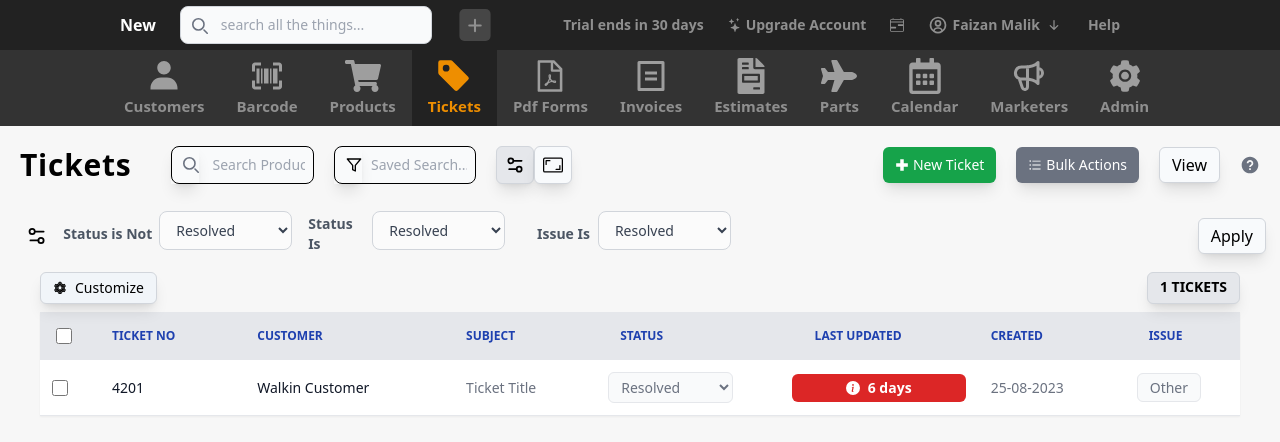
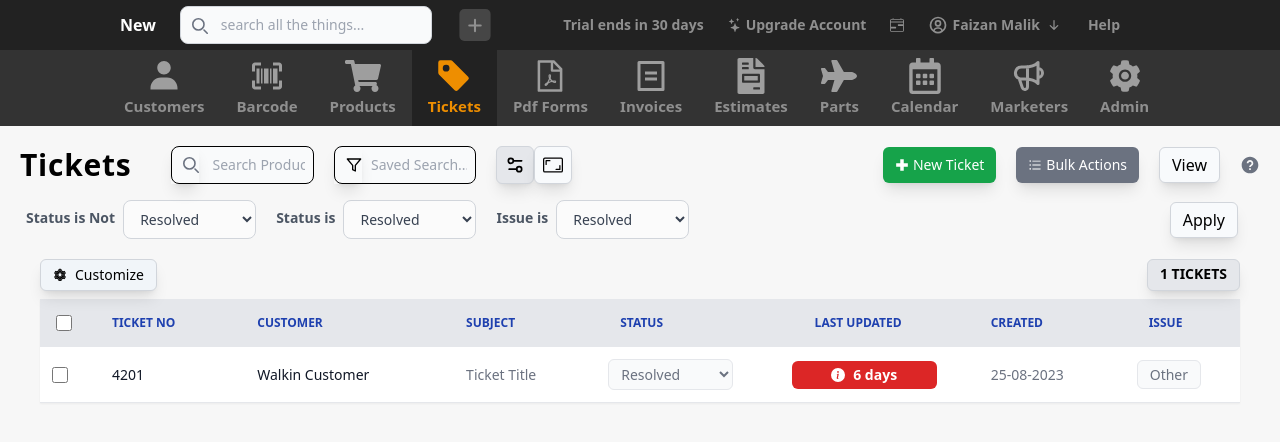
Before and after one commit to faixanmalik/pages, a Next.js app: page /menu/tickets in a window 1280 px wide. Shown: the top 442 px of the page. Built offline with nearby package versions, Linux system fonts and the light colour scheme.

Commit message:
chage in tickets page

```diff
--- a/src/pages/menu/tickets.js
+++ b/src/pages/menu/tickets.js
@@ -99,17 +99,41 @@ const Tickets = () => {
             </div>
           </div>
 
-          <div className='flex items-center w-full'>
 
-            <div className='flex w-full items-center space-x-4'>
+          <div className='flex items-center w-full justify-between'>
 
-              <LuSettings2 className='text-7xl '/>
-              <div className='flex w-full items-center'>
-                <label className="font-semibold w-24 text-sm text-gray-600 pb-1">Status is Not</label>
+            <div className='flex space-x-5'>
+
+              <div className='flex items-center space-x-2'>
+                <label className="font-semibold text-sm text-gray-600 pb-1">Status is Not</label>
                 <select
                     id="statusIsNot"
                     name="statusIsNot"
-                    className="px-3 py-2 mt-1 mb-4 text-sm bg-white bg-opacity-50 resize-none text-gray-700 outline-none border border-gray-300 focus:border-blue-500 focus:shadow-lg shadow-blue-500 rounded-lg  transition-colors duration-200 ease-in-out"
+                    className="px-3 py-2 text-sm bg-white bg-opacity-50 resize-none text-gray-700 outline-none border border-gray-300 focus:border-blue-500 focus:shadow-lg shadow-blue-500 rounded-lg  transition-colors duration-200 ease-in-out"
+                  >
+                    {status.map((item,index)=>{
+                      return <option key={index} value={item}>{item}</option>
+                    })}
+                </select>
+              </div>
+              <div className='flex items-center space-x-2'>
+                <label className="font-semibold text-sm text-gray-600 pb-1">Status is</label>
+                <select
+                    id="statusIs"
+                    name="statusIs"
+                    className="px-3 py-2 text-sm bg-white bg-opacity-50 resize-none text-gray-700 outline-none border border-gray-300 focus:border-blue-500 focus:shadow-lg shadow-blue-500 rounded-lg  transition-colors duration-200 ease-in-out"
+                  >
+                    {status.map((item,index)=>{
+                      return <option key={index} value={item}>{item}</option>
+                    })}
+                </select>
+              </div>
+              <div className='flex items-center space-x-2'>
+                <label className="font-semibold text-sm text-gray-600 pb-1">Issue is</label>
+                <select
+                    id="issueIs"
+                    name="issueIs"
+                    className="px-3 py-2 text-sm bg-white bg-opacity-50 resize-none text-gray-700 outline-none border border-gray-300 focus:border-blue-500 focus:shadow-lg shadow-blue-500 rounded-lg  transition-colors duration-200 ease-in-out"
                   >
                     {status.map((item,index)=>{
                       return <option key={index} value={item}>{item}</option>
@@ -117,45 +141,21 @@ const Tickets = () => {
                 </select>
               </div>
 
-
-              <div className='flex w-full items-center space-x-2'>
-                <label className="font-semibold w-14 text-sm text-gray-600 pb-1">Status Is</label>
-                <select
-                    id="statusIs"
-                    name="statusIs"
-                    className="px-3 py-2 mt-1 mb-4 text-sm bg-white bg-opacity-50 resize-none text-gray-700 outline-none border border-gray-300 focus:border-blue-500 focus:shadow-lg shadow-blue-500 rounded-lg  transition-colors duration-200 ease-in-out"
-                  >
-                    {status.map((item,index)=>{
-                      return <option key={index} value={item}>{item}</option>
-                    })}
-                </select>
-              </div>
-
-              <div className='flex w-full items-center space-x-2'>
-                <label className="font-semibold text-sm text-gray-600 pb-1">Issue Is</label>
-                <select
-                    id="issueIs"
-                    name="issueIs"
-                    className="px-3 py-2 mt-1 mb-4 text-sm bg-white bg-opacity-50 resize-none text-gray-700 outline-none border border-gray-300 focus:border-blue-500 focus:shadow-lg shadow-blue-500 rounded-lg  transition-colors duration-200 ease-in-out"
-                  >
-                    {status.map((item,index)=>{
-                      return <option key={index} value={item}>{item}</option>
-                    })}
-                </select>
-              </div>
             </div>
 
-            <div className='flex w-full justify-end items-center space-x-5'>
-              <div className='border border-gray-300 shadow-lg px-3 py-[5px] bg-slate-50 rounded-md'>
-                Apply
-              </div>
+
+            <div className='border mr-7 border-gray-300 shadow-lg px-3 py-[5px] bg-slate-50 rounded-md'>
+              Apply
             </div>
           </div>
+
+
+
 
         </div>
 
 
-        <div className='px-5'>
+        <div className='px-5 mt-5'>
           <div className='flex justify-between'>
             <button type="submit" className='flex text-sm items-center gap-2 border border-gray-300 shadow-lg px-3 py-[5px] bg-slate-100 rounded-md cursor-pointer'>
               <AiTwotoneSetting/>
@@ -233,7 +233,7 @@ const Tickets = () => {
                       </select>
                     </td>
                     <td className="py-3">
-                        <span className='bg-red-600 text-white font-semibold flex items-center justify-center text-center gap-2 py-1 rounded-md'><BsInfoCircleFill className='text-md'/> {item.lastUpdated} days</span>
+                        <span className='bg-red-600 w-10/12 text-white font-semibold flex items-center justify-center text-center gap-2 py-1 rounded-md'><BsInfoCircleFill className='text-md'/> {item.lastUpdated} days</span>
                     </td>
                     <td className="px-6 py-3">
                         {item.created}
```
